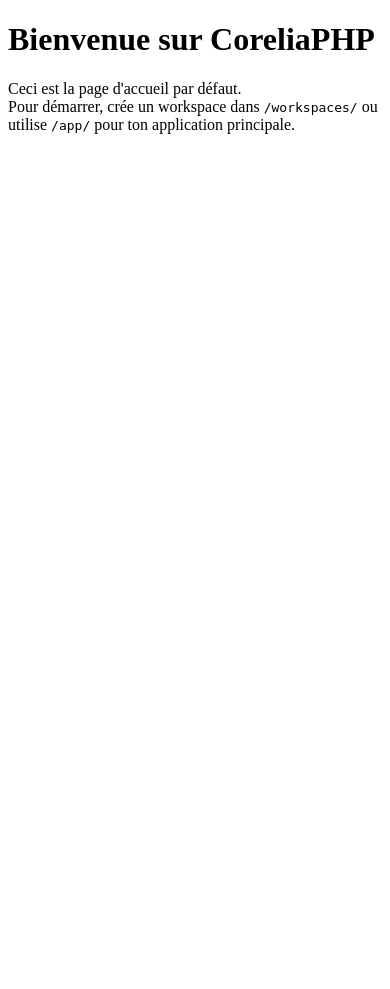
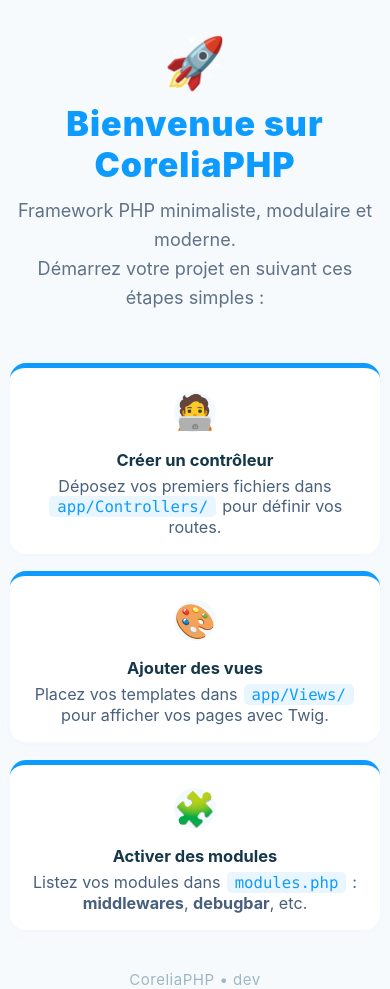
Before and after one commit to BenjiLeLoustik/CoreliaPHP, a PHP site: page / in a window 390 px wide. Before the commit the page ends 134 px from the top, so only its background shows below. Run offline with PHP 8.4, Linux system fonts and the light colour scheme.

Commit message:
feat: nouveau design moderne et professionnel de la page Welcome
- Création d'une page de bienvenue épurée et responsive avec emoji fusée pour l'identité visuelle
- Présentation des "Premiers Pas" sous forme de blocs horizontaux clairs et synthétiques
- Mise en avant du minimalisme, de la modularité et du workflow CoreliaPHP
- Style CSS moderne, palette claire, aucune animation envahissante

```diff
--- a/app/Views/welcome.html.twig
+++ b/app/Views/welcome.html.twig
@@ -1,13 +1,163 @@
 <!DOCTYPE html>
 <html lang="fr">
 <head>
-    <title>Welcome - CoreliaPHP</title>
     <meta charset="utf-8">
+    <title>Bienvenue sur CoreliaPHP</title>
+    <meta name="viewport" content="width=device-width, initial-scale=1">
+    <style>
+        * { box-sizing: border-box; }
+        :root {
+            --brand: #0e9bff;
+            --bg: #f7fafd;
+            --card: #fff;
+            --accent: #15374a;
+            --cta: #0e9bff;
+            --muted: #607288;
+            --border: #e3e9f3;
+        }
+        body {
+            margin: 0; padding: 0;
+            background: var(--bg);
+            font-family: 'Inter', 'Segoe UI', Arial, sans-serif;
+            color: #18242f;
+            min-height: 100vh;
+            overflow: hidden;
+        }
+        .container {
+            max-width: 880px;
+            margin: 8vh auto 0 auto;
+            display: flex;
+            flex-direction: column;
+            align-items: center;
+        }
+        .logo-emoji {
+            font-size: 3.1rem;
+            margin-bottom: .7rem;
+            user-select: none;
+        }
+        .hero-title {
+            font-size: 2.12rem;
+            font-weight: 900;
+            letter-spacing: .03em;
+            color: var(--brand);
+            text-align: center;
+        }
+        .hero-desc {
+            text-align: center;
+            font-size: 1.13rem;
+            color: var(--muted);
+            margin-bottom: 3.2rem;
+            margin-top: 0.7rem;
+            font-weight: 400;
+            line-height: 1.6;
+        }
+        .steps-horizontal {
+            display: flex;
+            gap: 2rem;
+            justify-content: center;
+            align-items: stretch;
+            margin: 0 auto 0 auto;
+            width: 100%;
+            max-width: 800px;
+            flex-wrap: wrap;
+        }
+        .step {
+            background: var(--card);
+            border-radius: 16px;
+            box-shadow: 0 2px 16px #157aad07;
+            padding: 2.2rem 1.2rem 1.5rem 1.2rem;
+            display: flex;
+            flex-direction: column;
+            align-items: center;
+            min-width: 180px;
+            max-width: 245px;
+            flex: 1 1 170px;
+            border-top: 5px solid var(--brand);
+        }
+        .step-icon {
+            font-size: 2.1rem;
+            background: rgba(14,155,255,0.05);
+            border-radius: 50%;
+            margin-bottom: 1.1rem;
+            margin-top: .2rem;
+        }
+        .step-title {
+            font-size: 1.03rem;
+            font-weight: 700;
+            margin-bottom: .38rem;
+            color: var(--accent);
+            text-align: center;
+        }
+        .step-desc {
+            font-size: 1.01rem;
+            color: #48607c;
+            text-align: center;
+        }
+        .folder {
+            display: inline-block;
+            background: #eaf6ff;
+            color: var(--brand);
+            font-family: 'Fira Mono', 'Menlo', 'Consolas', monospace;
+            border-radius:5px;
+            padding: 1px 8px;
+            margin: 0 1.5px 0 1.5px;
+            font-size: .97em;
+        }
+        .version {
+            margin-top: 2.5rem;
+            color: #90adbc;
+            font-size: .94rem;
+            letter-spacing: 0.52px;
+            opacity: .87;
+            text-align:center;
+        }
+        @media (max-width: 960px) {
+            .steps-horizontal { flex-wrap: wrap; gap:1.2rem; }
+            .step { min-width: 180px; padding: 1.24rem 0.7rem 1.06rem 0.7rem;}
+            .container { max-width:95vw; }
+        }
+        @media (max-width: 650px) {
+            .container {margin-top:2rem;}
+            .steps-horizontal { flex-direction: column; gap:1.1rem;}
+            .step { max-width: none; min-width: 0;}
+        }
+    </style>
 </head>
 <body>
-    <h1>Bienvenue sur CoreliaPHP</h1>
-    <p>Ceci est la page d'accueil par défaut.<br>
-       Pour démarrer, crée un workspace dans <code>/workspaces/</code> ou utilise <code>/app/</code> pour ton application principale.
-    </p>
+    <div class="container">
+        <div class="logo-emoji" aria-label="Logo fusée">🚀</div>
+        <div class="hero-title">Bienvenue sur CoreliaPHP</div>
+        <div class="hero-desc">
+            Framework PHP minimaliste, modulaire et moderne.<br>
+            Démarrez votre projet en suivant ces étapes simples :
+        </div>
+
+        <div class="steps-horizontal">
+            <div class="step">
+                <div class="step-icon">🧑‍💻</div>
+                <div class="step-title">Créer un contrôleur</div>
+                <div class="step-desc">
+                    Déposez vos premiers fichiers dans <span class="folder">app/Controllers/</span> pour définir vos routes.
+                </div>
+            </div>
+            <div class="step">
+                <div class="step-icon">🎨</div>
+                <div class="step-title">Ajouter des vues</div>
+                <div class="step-desc">
+                    Placez vos templates dans <span class="folder">app/Views/</span> pour afficher vos pages avec Twig.
+                </div>
+            </div>
+            <div class="step">
+                <div class="step-icon">🧩</div>
+                <div class="step-title">Activer des modules</div>
+                <div class="step-desc">
+                    Listez vos modules dans <span class="folder">modules.php</span> : <b>middlewares</b>, <b>debugbar</b>, etc.
+                </div>
+            </div>
+        </div>
+        <div class="version">
+            CoreliaPHP &bull; {{ corelia.version ?? 'dev' }}
+        </div>
+    </div>
 </body>
 </html>
```
